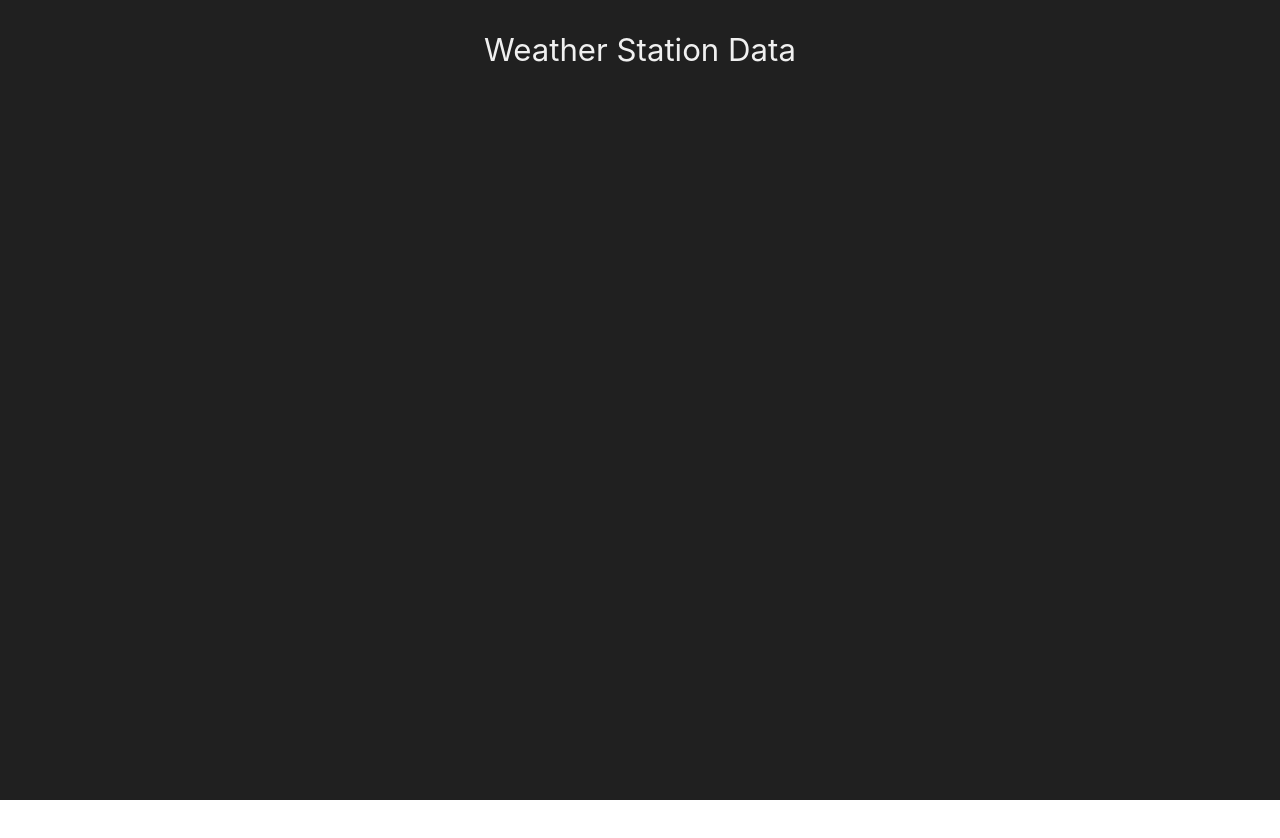
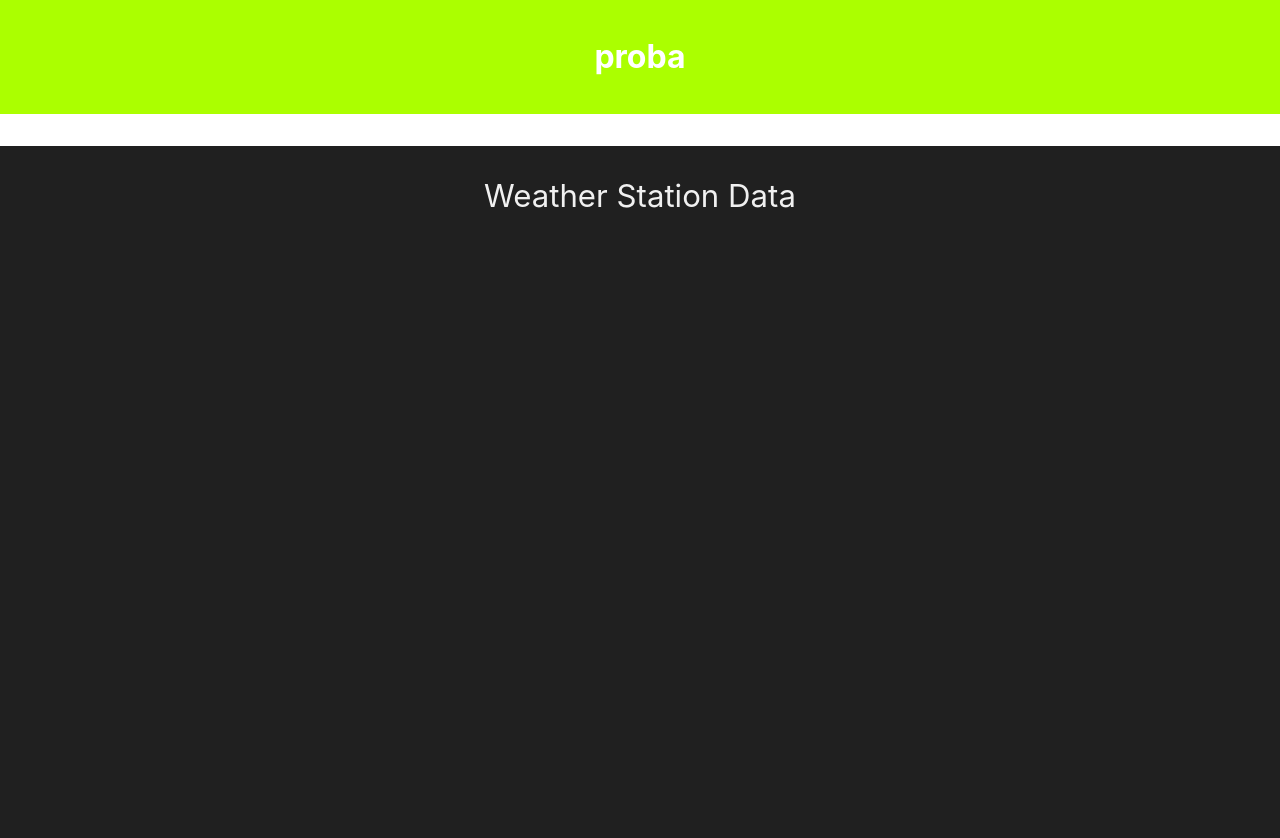
Before and after one commit to DaryusOctavian/WeatherStationWebApp, a React (Create React App) app: page / in a window 1280 px wide. Shown: the top 838 px of the page. Before the commit the page ends 800 px from the top, so only its background shows below. Built offline with nearby package versions, Linux system fonts and the light colour scheme.

Commit message:
added very ugly header

```diff
--- a/src/App.js
+++ b/src/App.js
@@ -1,8 +1,10 @@
 import './App.css';
+import Header from './components/Header/Header';
 
 function App() {
   return (
     <div className="App">
+      <Header/>
       <header className="App-Header">
         <p className='Header-Text'>Weather Station Data</p>
       </header>
--- /dev/null
+++ b/src/components/Header/Header.css
@@ -0,0 +1,11 @@
+.Header {
+  box-sizing: border-box;
+  width: 100%;
+  display: flex;
+  justify-content: center;
+  align-items: baseline;
+  padding: 1em;
+  margin-bottom: 2em;
+  background-color: #abff00;
+  color: #ffffff;
+}
--- /dev/null
+++ b/src/components/Header/Header.js
@@ -0,0 +1,12 @@
+import React from 'react';
+import './Header.css';
+
+function Header() {
+    return (
+        <div className='Header'>
+            <h1>proba</h1>
+        </div>
+    )
+}
+
+export default Header
```
